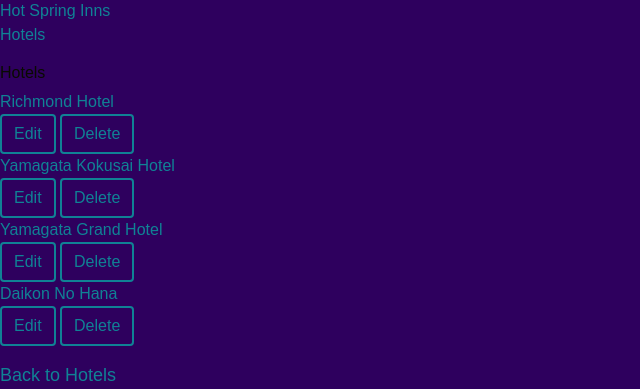
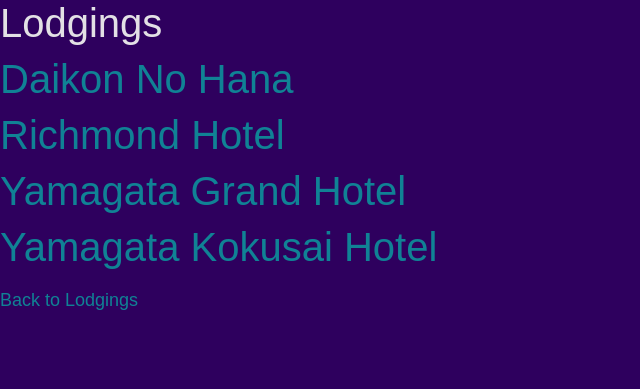
Before and after one commit to mwhitman189/hotel-catalog, a Flask app: page /hotels/ in a window 1280 px wide. Shown: the part 881-1270 px from the top of the page, without its empty margins (0-640 px from the left). After the commit the page ends 1191 px from the top, so only its background shows below. Run offline with Flask 2, Linux system fonts and the light colour scheme; a user stored in the database is signed in; some libraries are stand-ins or nearby versions; some web fonts are replaced.

Commit message:
Change edit/delete button positioning and function names

```diff
--- a/HotelsProject.py
+++ b/HotelsProject.py
@@ -311,24 +311,21 @@ def listHotelsByCategoryJSON(category):
 # User facing web pages
 ####################
 
-@app.route('/')
 @app.route('/hotels/')
 def listHotels():
     """
     Return a list of all of the hotels in the database.
     """
-    categories = session.query(Hotel.category).group_by(
-        Hotel.category).order_by(Hotel.category).all()
-    hotels_by_category = session.query(Hotel).group_by(Hotel.category).all()
-    hotels = session.query(Hotel).all()
+    hotels = session.query(Hotel).order_by(Hotel.rating.desc()).all()
     if 'username' not in login_session:
         return render_template(
-            'public_list_hotels.html', hotels=hotels, categories=categories, hotels_by_category=hotels_by_category)
+            'public_list_hotels.html', hotels=hotels)
     else:
         return render_template(
-            'list_hotels.html', hotels=hotels, categories=categories, hotels_by_category=hotels_by_category)
+            'list_hotels.html', hotels=hotels)
 
 
+@app.route('/')
 @app.route('/hotels/categories/')
 def listHotelCategories():
     """
@@ -347,7 +344,8 @@ def listHotelsByCategory(category):
     """
     hotels = session.query(Hotel).filter_by(category=category).all()
     print hotels
-    creator = getUserInfo(login_session['user_id'])
+    if login_session['user_id']:
+        creator = getUserInfo(login_session['user_id'])
     user_id = session.query(User.id).first()[0]
     if creator.id == user_id:
         return render_template('list_hotels_by_category.html', hotels=hotels, creator=creator, category=category)
@@ -359,7 +357,7 @@ def listHotelsByCategory(category):
 @ratelimit(limit=30, per=60 * 1)
 def newHotel():
     """
-    If the user is logged in, allow the user to create a new hotel.
+    If the user is logged in, allow the user to create a new hotel; Otherwise redirect the user to the Lodgings list.
     """
     if 'username' not in login_session:
         return redirect('/login')
--- a/static/css/style.css
+++ b/static/css/style.css
@@ -12,7 +12,7 @@ html {
 
 body {
   background-color: #2e005e;
-  color: #090b01;
+  color: #e3e0e5;
   font-family: "Hiragino Kaku Gothic Pro", "ヒラギノ角ゴ Pro W3", メイリオ, Meiryo, "ＭＳ Ｐゴシック", sans-serif;
   font-size: 18px;
   position: relative;
@@ -83,7 +83,7 @@ input {
   white-space: nowrap; }
 
 .hdr-navbar {
-  background-color: rgba(9, 11, 1, 0.9);
+  background-color: rgba(227, 224, 229, 0.9);
   height: 100%; }
   .hdr-navbar .hdr-icon {
     border: 0;
@@ -104,7 +104,7 @@ input {
       float: right; }
     .hdr-navbar a:hover {
       background-color: #f9c500;
-      color: #090b01;
+      color: #e3e0e5;
       text-decoration: none; }
     .hdr-navbar a:last-child {
       display: block; }
@@ -124,7 +124,7 @@ input {
     right: 0;
     top: 0; }
     .hdr-navbar.responsive .hdr-icon .fa-bars {
-      color: #090b01; }
+      color: #e3e0e5; }
 
 .hdr-user-link .hdr-text {
   color: #2e005e;
@@ -150,7 +150,7 @@ input {
   width: 75%; }
 
 .ftr {
-  background-color: rgba(9, 11, 1, 0.9);
+  background-color: rgba(227, 224, 229, 0.9);
   bottom: 0;
   position: fixed;
   width: 100%;
@@ -171,6 +171,10 @@ input {
 
 .hero-banner-wrap {
   margin-top: 80px; }
+
+.hotel-img {
+  height: 200px;
+  width: 350px; }
 
 .login-box {
   align-items: center;
--- a/static/scss/style.scss
+++ b/static/scss/style.scss
@@ -8,7 +8,7 @@ $font-size-two: 1rem;
 $color-1: #2e005e;
 $color-2: #f9c500;
 $color-3: #090b01;
-$color-4: #090b01;
+$color-4: #e3e0e5;
 $color-5: #108295;
 $color-6: #595454;
 $color-7: #f9c500;
@@ -253,6 +253,11 @@ input {
   margin-top: 80px;
 }
 
+.hotel-img {
+  height: 200px;
+  width: 350px;
+}
+
 .login-box {
   align-items: center;
   background-color: $color-3;
--- a/templates/header.html
+++ b/templates/header.html
@@ -4,7 +4,7 @@
 
 <header class="hdr">
     <div role="banner" class="lay-flex-container">
-        <a class="hdr-brand fl" href="#">山形Hotels</a>
+        <a class="hdr-brand fl" href="#">山形 Lodgings</a>
         {% if 'username' not in session %}
         <a class="hdr-user-link" href="{{ url_for('showLogin') }}"><i class="far fa-user"><span class="hdr-text"> Log In</span></i></a>
         {% else %}
--- a/templates/list_hotel_categories.html
+++ b/templates/list_hotel_categories.html
@@ -10,7 +10,7 @@
 <h1 class="page-title heading">What kind of lodging are you looking for?</h1>
 
 {% for category in categories %}
-    <h2><a class="category" href="{{ url_for('listHotelsByCategory', category=category[0]) }}">{{ category[0] }}</a></h2>
+    <h1><a class="category" href="{{ url_for('listHotelsByCategory', category=category[0]) }}">{{ category[0] }}</a></h1>
 {% endfor %}
 
 </section>
--- a/templates/list_hotels.html
+++ b/templates/list_hotels.html
@@ -27,34 +27,21 @@
 </section>
 
 <section class="main-div">
-    <ul>
-        {% for hotel in hotels_by_category %}
-        <li>
-            <a class="hotel category--name img" href="{{ url_for('listHotels', hotels_by_category=hotels_by_category) }}" title="{{ hotel.category }}"><span class="img" {% if hotel.picture %}style="background-image:url('{{ hotel.picture }}');"{% else %}style="background-image:url('/static/img/Ic_hotel_48px.svg');"{% endif %}></span>
-            </a>
-            <a class="hotel category name-text" href="{{ url_for('listHotels', hotels_by_category=hotels_by_category) }}" title="{{ hotel.category }}">{{ hotel.category }}s</a>
-        </li>
-        {% endfor %}
-    </ul>
 </section>
 
 <section class="sidebar">
-
-    <h2 class="subtitle">Hotels</h2>
+    <h1 class="subtitle">Lodgings</h1>
     <ul>
     {% for hotel in hotels %}
         <li>
             <a class="hotel name img" href="{{ url_for('showHotel', hotel_id=hotel.id) }}" title="{{ hotel.name }}"><span class="img" {% if hotel.picture %}style="background-image:url('{{ hotel.picture }}');"{% else %}style="background-image:url('/static/img/Ichotels_hotel_48px.svg');"{% endif %}></span>
             </a>
-            <a class="hotel name-text" href="{{ url_for('showHotel', hotel_id=hotel.id) }}" title="Show {{ hotel.name }}">{{ hotel.name }}</a>
+            <h1><a class="hotel name-text" href="{{ url_for('showHotel', hotel_id=hotel.id) }}" title="Show {{ hotel.name }}">{{ hotel.name }}</a></h1>
         </li>
-        <a href="{{ url_for('editHotel', hotel_id=hotel.id) }}" title="Edit {{ hotel.name }}" class="btn hotels-btn">Edit</a>
-        <a href="{{ url_for('deleteHotel', hotel_id=hotel.id) }}" title="Delete {{ hotel.name }}" class="btn hotels-btn">Delete</a>
     {% endfor %}
     </ul>
-
 </section>
 
-<a class="sub-link" href="{{ url_for('listHotels', hotels=hotels) }}">Back to Hotels</a>
+<a class="sub-link" href="{{ url_for('listHotels', hotels=hotels) }}">Back to Lodgings</a>
 
 {% endblock %}
--- a/templates/login.html
+++ b/templates/login.html
@@ -3,7 +3,7 @@
 {% block head %}
 <!--LOAD PRE-REQUISITES FOR GOOGLE SIGN IN -->
 <html itemscope itemtype="http://schema.org/Article">
-<meta name="Description" content="Login page for Yamagata Hotels; Description: Hotel and lodging listings, Location: Yamagata Yamagata Japan">
+<meta name="Description" content="Login page for Yamagata Hotels; Description: Hotel and lodging showings, Location: Yamagata Yamagata Japan">
 <script src="https://ajax.googleapis.com/ajax/libs/jquery/3.3.1/jquery.min.js"></script>
 <script src="https://apis.google.com/js/client:platform.js?onload=start" async defer></script>
 <!-- END PRE-REQUISITES FOR GOOGLE SIGN IN -->
@@ -35,7 +35,7 @@
     {% else %}
     <div class="lay-box">
         <div class="login-box">
-            <h3 class="center-text">You are already logged in!</br>Head on over to the <a class="sub-link" href="{{ url_for('listHotels', hotels=hotels) }}" title="Hotel listings">Hotel listings</a> page.</h3>
+            <h3 class="center-text">You are already logged in!</br>Head on over to the <a class="sub-link" href="{{ url_for('showHotels', hotels=hotels) }}" title="Hotel listings">Hotel listings</a> page.</h3>
         </div>
     </div>
     {% endif %}
--- a/templates/public_list_hotels_by_category.html
+++ b/templates/public_list_hotels_by_category.html
@@ -11,12 +11,12 @@
     <h1 class="page-title heading">{{ category }}</h1>
 
     {% for hotel in hotels %}
-        <h2><a class="hotel-name" href="{{ url_for('showHotel', hotel_id=hotel.id) }}">{{ hotel.name }}</a></h2>
+        <h1><a class="hotel-name" href="{{ url_for('showHotel', hotel_id=hotel.id) }}">{{ hotel.name }}</a></h1>
     {% endfor %}
 
     <p><a href="{{ url_for('showLogin') }}"><span class="glyphicon glyphicon-user"></span>Log In</a> to edit.</p>
 
-    <a class="sub-link" href="{{ url_for('listHotels', hotels=hotels) }}">Back to Hotels</a>
+    <a class="sub-link" href="{{ url_for('listHotels', hotels=hotels) }}">Back to Lodgings</a>
 
 </section>
 
```
Also changed, not shown: templates/list_hotels_by_category.html (+9 -5 lines), templates/show_hotel.html (+10 -1 lines).
